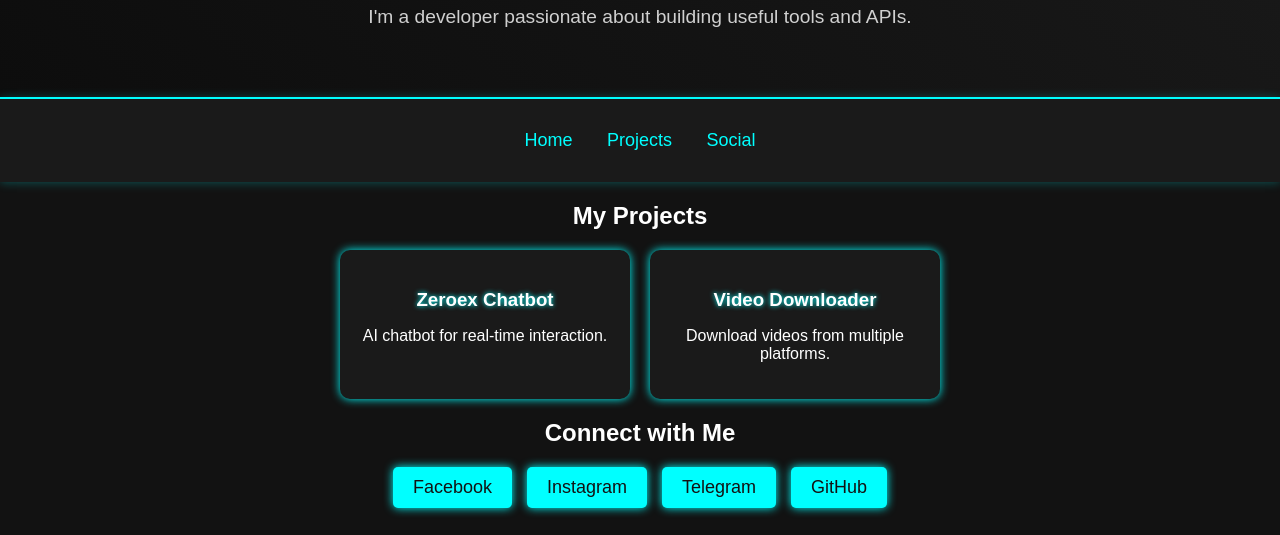
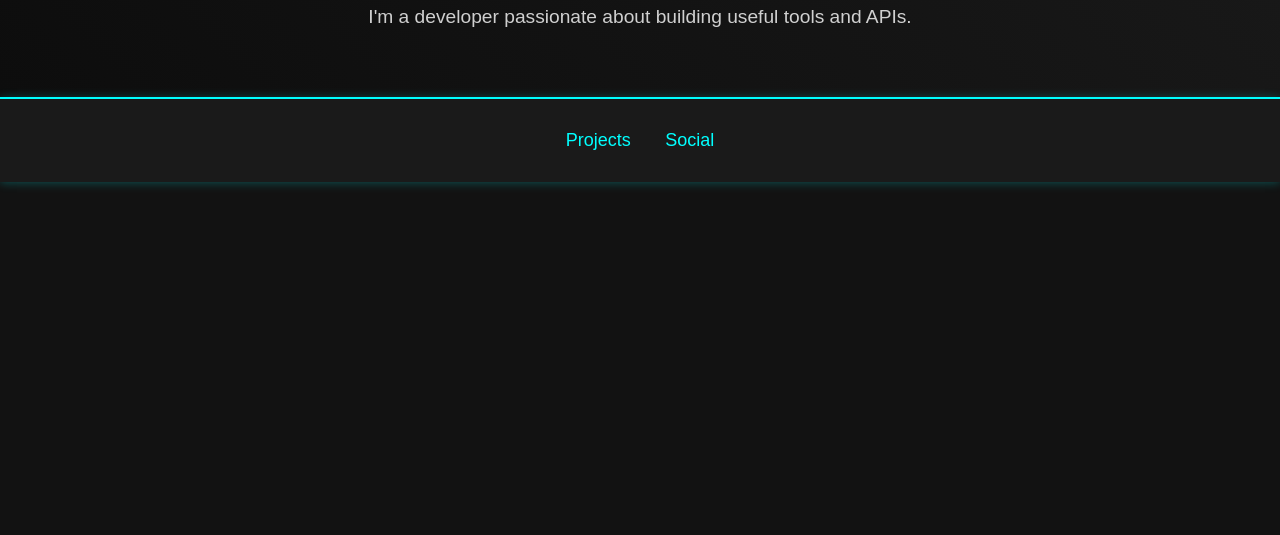
Before and after one commit to ZeroEx-0X/my-portfolio, a website: page views/index.html in a window 1280 px wide. Shown: the part 265-800 px from the top of the page. Drawn offline with Linux system fonts and the light colour scheme.

Commit message:
Update index.html

```diff
--- a/views/index.html
+++ b/views/index.html
@@ -16,35 +16,10 @@
 
     <nav>
         <ul>
-            <li><a href="/">Home</a></li>
             <li><a href="/projects">Projects</a></li>
-            <li><a href="#social">Social</a></li>
+            <li><a href="/social">Social</a></li>
         </ul>
     </nav>
 
-    <section id="projects">
-        <h2>My Projects</h2>
-        <div class="project-container">
-            <a href="/projects/chatbot" class="project-card">
-                <h3>Zeroex Chatbot</h3>
-                <p>AI chatbot for real-time interaction.</p>
-            </a>
-            <a href="/projects/downloader" class="project-card">
-                <h3>Video Downloader</h3>
-                <p>Download videos from multiple platforms.</p>
-            </a>
-        </div>
-    </section>
-
-    <section id="social">
-        <h2>Connect with Me</h2>
-        <div class="social-container">
-            <a href="https://facebook.com" class="social-btn">Facebook</a>
-            <a href="https://instagram.com" class="social-btn">Instagram</a>
-            <a href="https://t.me" class="social-btn">Telegram</a>
-            <a href="https://github.com" class="social-btn">GitHub</a>
-        </div>
-    </section>
-
 </body>
 </html>
```
